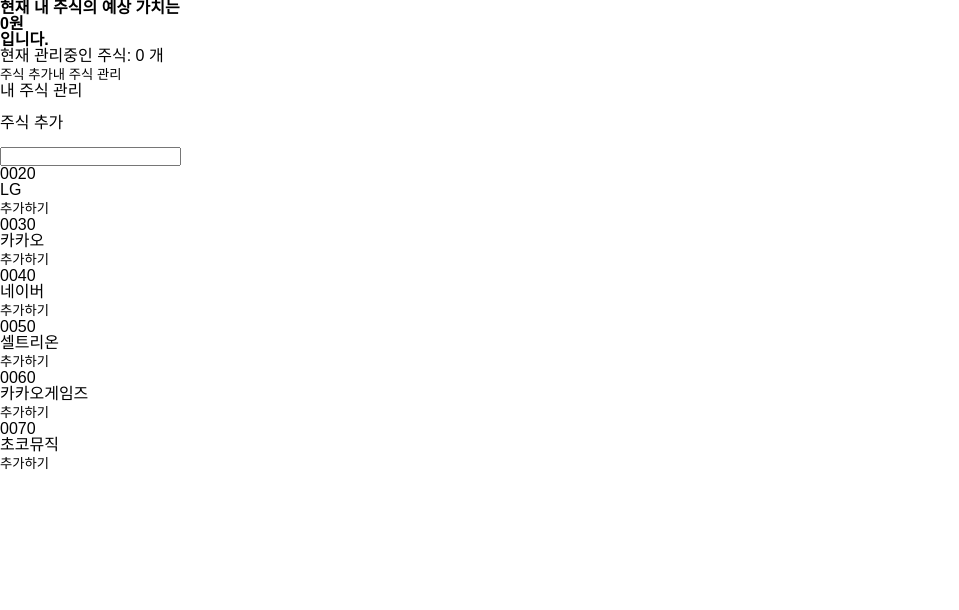
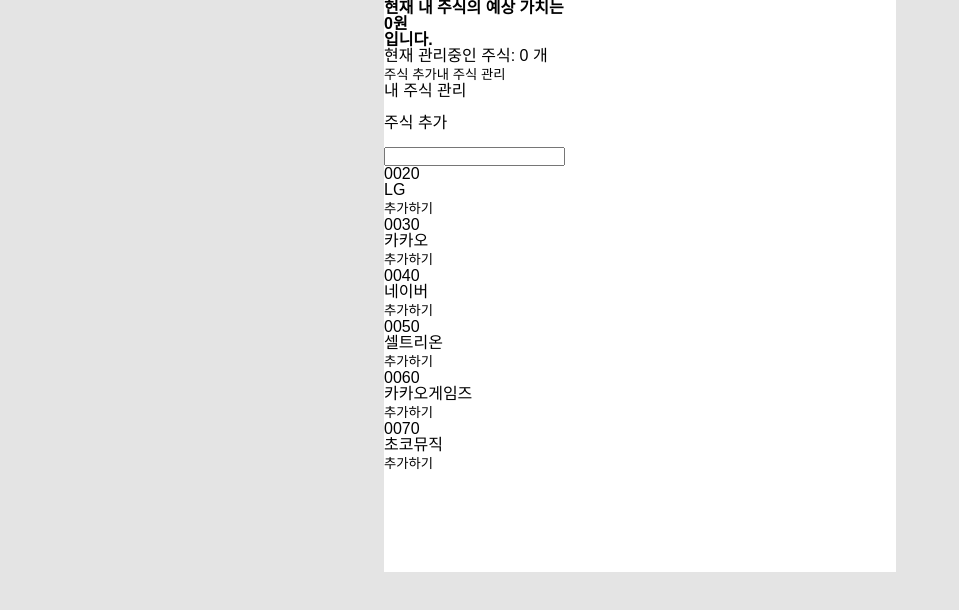
Before and after one commit to seungminRyu/stock-eye, a React (Create React App) app: page / in a window 1280 px wide. Shown: the top 610 px of the page, without its empty margins (0-959 px from the left). Built offline with nearby package versions, Linux system fonts and the light colour scheme; the HTML template or start-up script is replaced by a standard one.

Commit message:
Edit: AppTemplate css 수정

```diff
--- a/src/App.js
+++ b/src/App.js
@@ -1,26 +1,29 @@
-import React, { useEffect } from 'react';
-import styled from 'styled-components';
+import React from 'react';
+import { createGlobalStyle } from 'styled-components';
 import { StockProvider } from './context/StockContext';
 import Search from './component/Search';
 import Manage from './component/Manage';
 import UserStocks from './component/UserStocks';
 import Header from './component/Header';
+import AppTemplate from './component/AppTemplate';
 
-const AppBlock = styled.div`
-    .header {
-        font-weight: bold;
+const GlobalStyle = createGlobalStyle`
+    body {
+        display: block;
+        background: #e4e4e4;
     }
 `;
 
 function App() {
     return (
         <StockProvider>
-            <AppBlock>
+            <GlobalStyle/>
+            <AppTemplate>
                 <Header/>
                 <UserStocks/>
                 <Manage/>
                 <Search/>
-            </AppBlock>
+            </AppTemplate>
         </StockProvider>
     );
 }
--- a/src/component/AppTemplate.js
+++ b/src/component/AppTemplate.js
@@ -4,17 +4,13 @@ import styled from 'styled-components';
 const AppTemplateBlock = styled.div`
     display: flex;
     flex-direction: column;
-    width: 512px;
-    height: 768px;
+    max-width: 512px;
     position: relative;
     background: white;
-    border-radius: 16px;
-    box-shadow: 0 0 8px #33333333;
     box-sizing: border-box;
     overflow: hidden;
+    padding-bottom: 100px;
     margin: 0 auto;
-    margin-top: 96px;
-    margin-bottom: 32px;
 `;
 
 function AppTemplate({ children }) {
--- a/src/context/StockContext.js
+++ b/src/context/StockContext.js
@@ -29,7 +29,6 @@ export function StockProvider({ children }) {
     }
 
     const [state, dispatch] = useReducer(stockReducer, initialStockList);
-    const initialId = initialStockList.length + 1;
 
     return (
         <StockStateContext.Provider value={state}>
```
